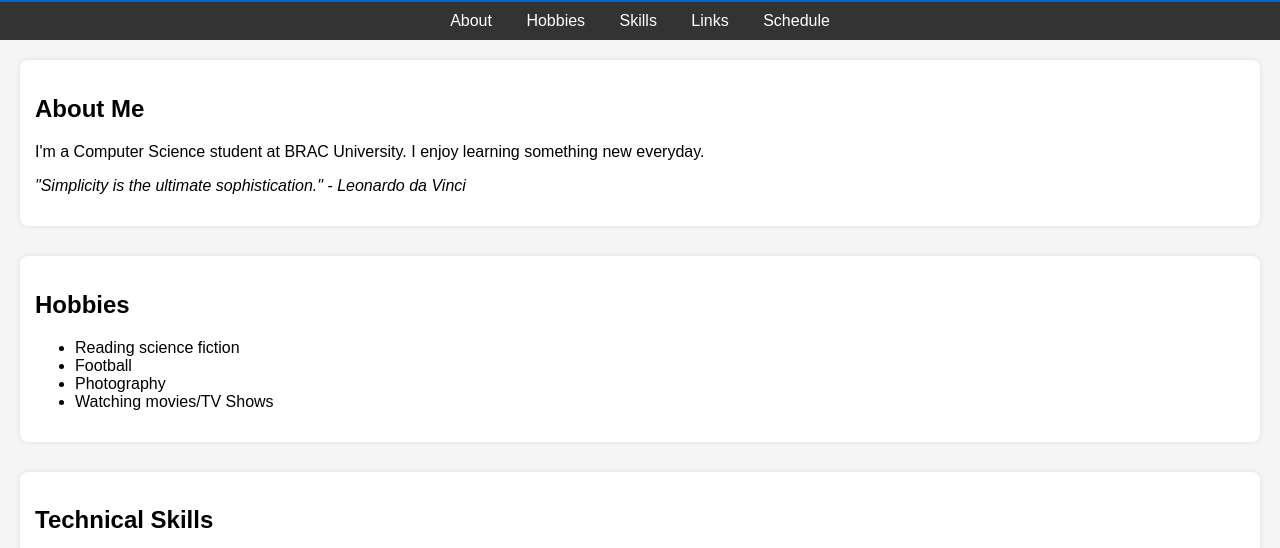
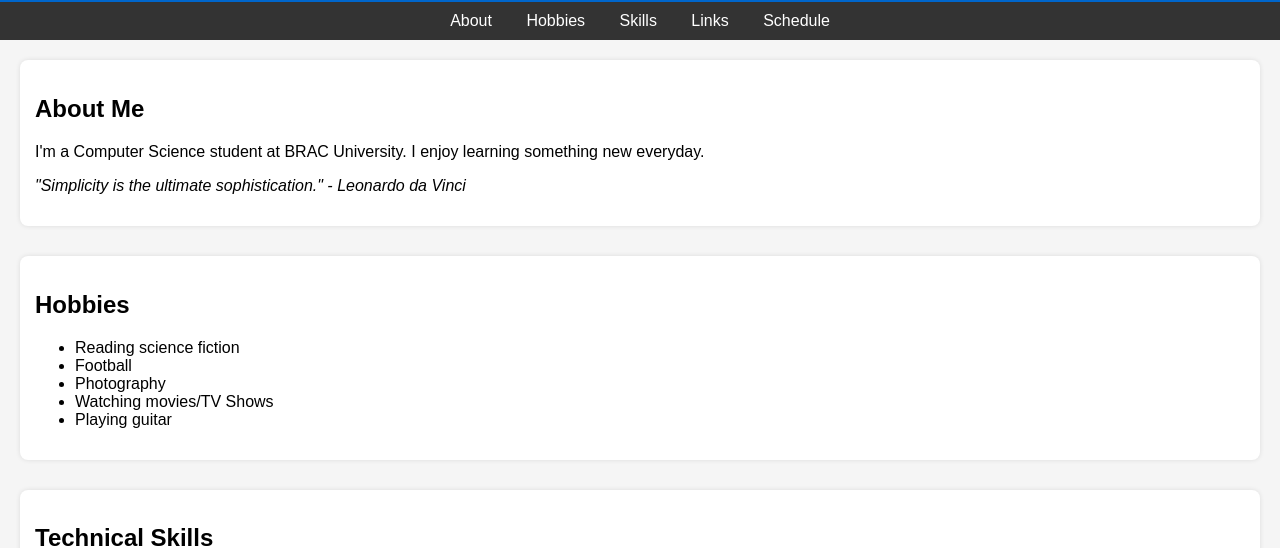
Before and after one commit to ahayon41/personal-webpage, a plain HTML site: page index.html in a window 1280 px wide. Shown: the part 252-800 px from the top of the page. Drawn offline with Linux system fonts and the light colour scheme.

Commit message:
Update index.html

```diff
--- a/index.html
+++ b/index.html
@@ -35,6 +35,7 @@
         <li>Football</li>
         <li>Photography</li>
         <li>Watching movies/TV Shows</li>
+        <li>Playing guitar</li>
       </ul>
     </section>
 
```
